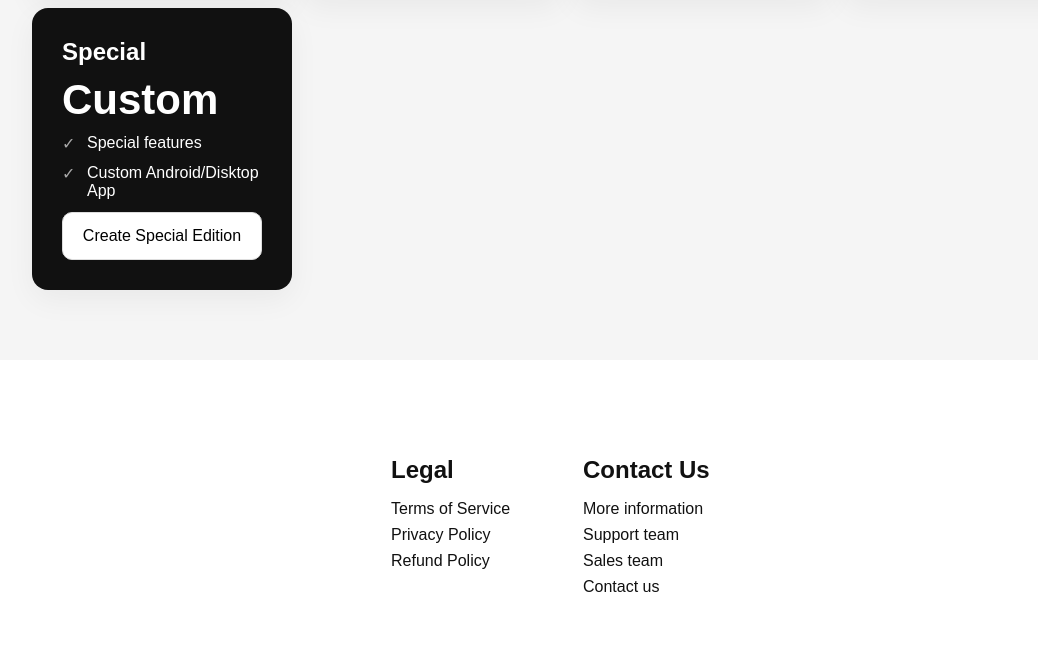
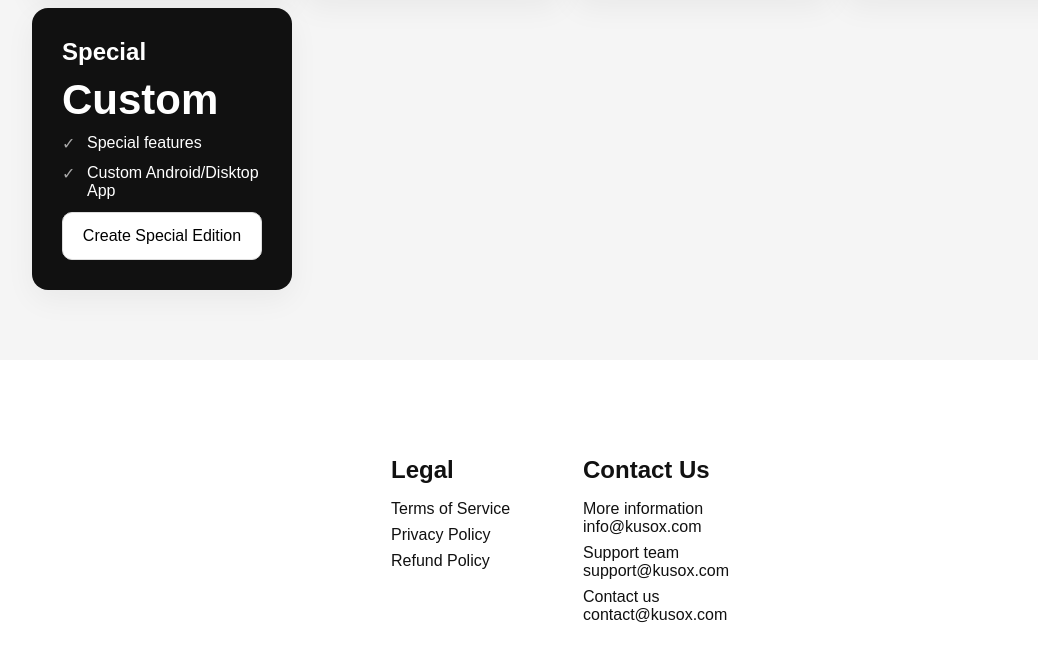
Before and after one commit to bourhimabdel/KussaSoftware, a plain HTML site: page index.html in a window 1280 px wide. Shown: the part 4394-5051 px from the top of the page, without its empty margins (73-1111 px from the left). Drawn offline with Linux system fonts and the light colour scheme.

Commit message:
Update project

```diff
--- a/index.html
+++ b/index.html
@@ -333,10 +333,10 @@
             <div class="footer__link--wrapper">
                 <div class="footer__link--items">
                     <h2>Contact Us</h2>
-                    <a href="/">More information</a>
-                    <a href="/">Support team</a>
-                    <a href="/">Sales team</a>
-                    <a href="/">Contact us</a>
+                    <a href="mailto:info@kusox.com?subject=information Request&body=Hello information team,">More information info@kusox.com  </a>
+                    <a href="mailto:support@kusox.com?subject=Support Request&body=Hello support team,">Support team support@kusox.com</a>
+                    <!-- <a href="/">Sales team</a> -->
+                    <a href="mailto:contact@kusox.com?subject=Contact Request&body=Hello Contact team,">Contact us contact@kusox.com</a>
                 </div>
             </div>
 
```
